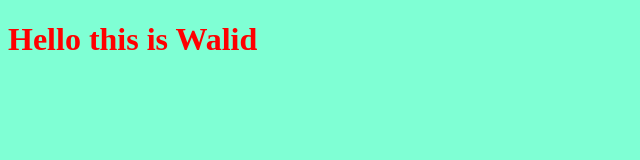
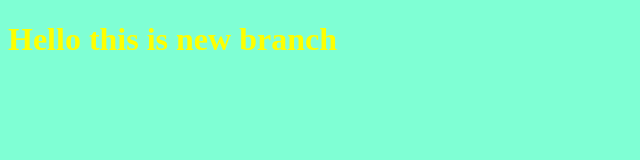
Before and after one commit to walidhnaien/projectTraining, a plain HTML site: page index.html in a window 1280 px wide. Shown: the whole page, without its empty margins (0-640 px from the left). Drawn offline with Linux system fonts and the light colour scheme.

Commit message:
changing css html for title

```diff
--- a/index.html
+++ b/index.html
@@ -8,7 +8,7 @@
     <link rel="stylesheet"  href="style.css">
 </head>
 <body>
-    <h1>Hello this is Walid</h1>
+    <h1>Hello this is new branch</h1>
     <script src="app.js"></script>
 </body>
 </html>
--- a/style.css
+++ b/style.css
@@ -1,6 +1,6 @@
 h1{
 
-    color: red;
+    color: yellow;
 }
 
 body{
```
